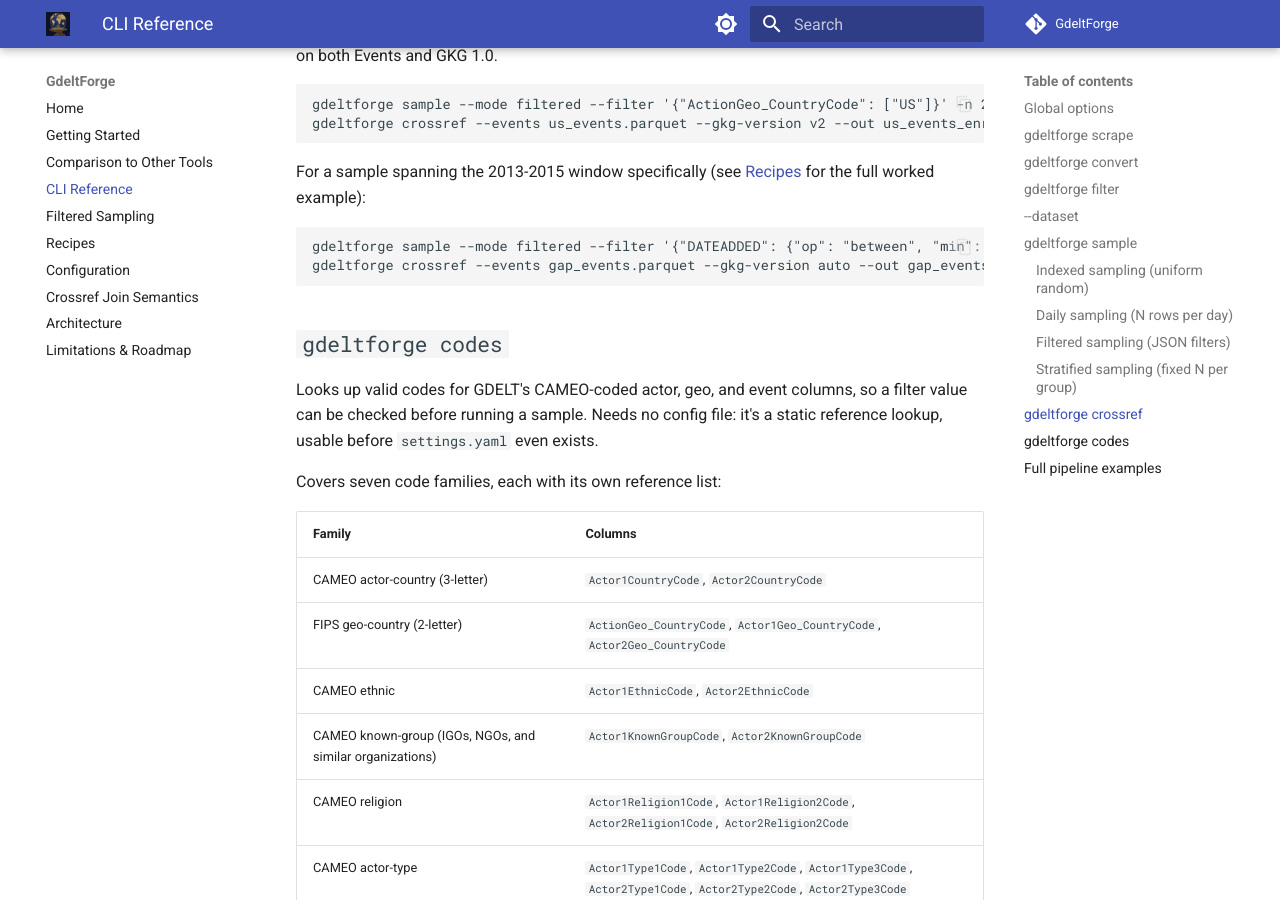
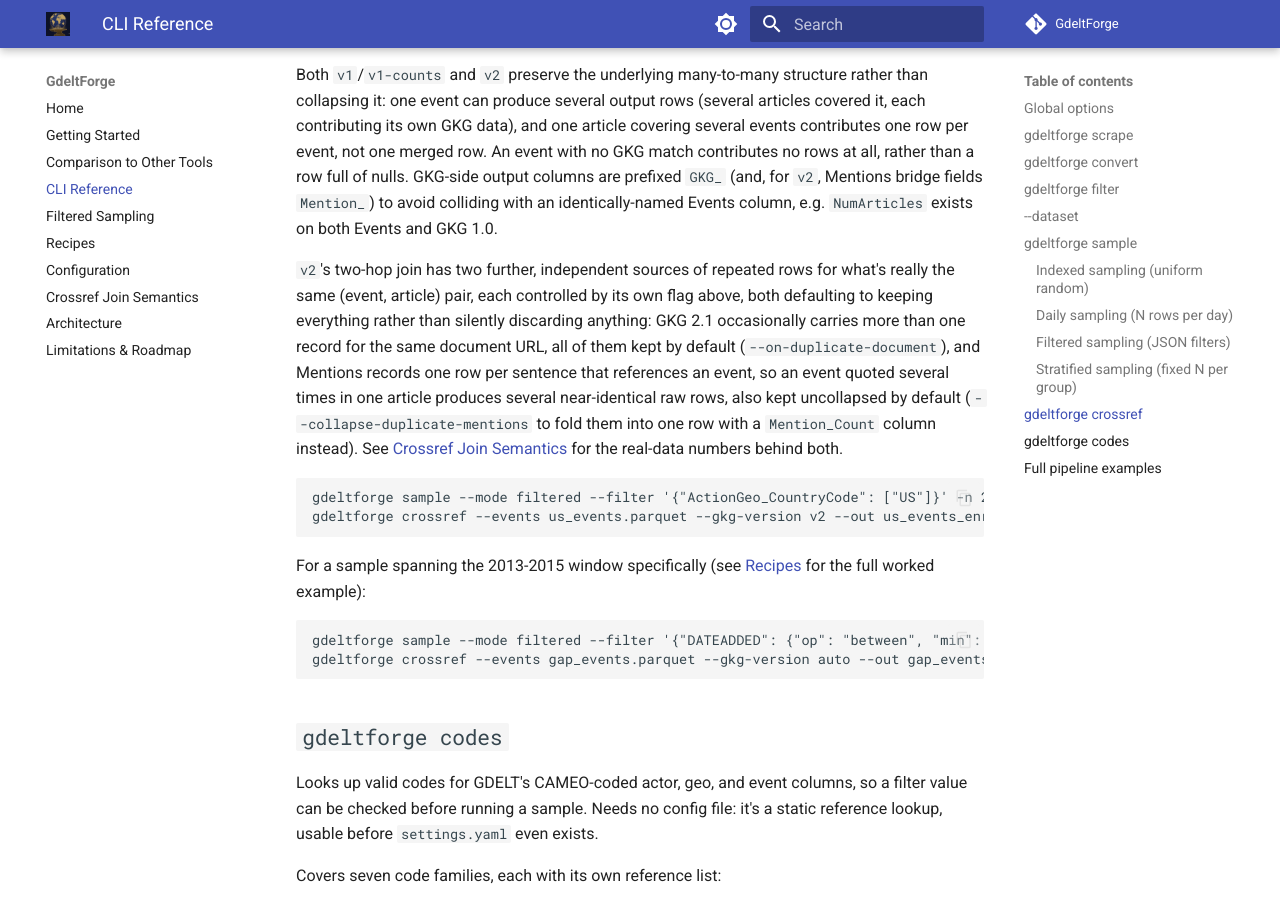
Before and after one commit to Vinicius-Teixeirac/GdeltForge, an MkDocs documentation site: the page built from docs/cli-reference.md, in a window 1280 px wide and 900 px high, scrolled down 7317 px. Built offline with MkDocs 1.6.1 and Material for MkDocs 9.7.7, drawn with Linux system fonts in a browser that asks for light colours; comment, search, counter and statistics services are not loaded; some of the changed text lies outside the part shown.

Commit message:
docs(cli-reference): document --on-duplicate-document and --collapse-duplicate-mentions
Both flags were added to the crossref subcommand's argparse setup but
never made it into cli-reference.md, so --help was ahead of the documented
flag table. The added rows and paragraph match the actual --help output
word for word.

Cross links to the new crossref-join-semantics.md page for the real-data
rationale behind each default.

````diff
--- a/docs/cli-reference.md
+++ b/docs/cli-reference.md
@@ -199,6 +199,8 @@
 | `--gkg-version {v1,v1-counts,v2,auto}` | Which GKG generation to join against (required, see below) |
 | `--source {filtered,converted}` | Which stage's GKG/Mentions output to read from (default: `filtered`) |
 | `--columns COL [COL ...]` | Restrict GKG-side output to these columns; the join key column is always included regardless. Not supported with `--gkg-version auto` |
+| `--on-duplicate-document {latest,earliest,all}` | When GKG 2.1 carries more than one record for the same article URL: keep all of them, one row per record (default), or narrow to just the most recent or the earliest record. Only affects `v2`/`auto` |
+| `--collapse-duplicate-mentions` | Collapse per-sentence duplicate mentions of the same event in the same article into one row with an explicit `Mention_Count` column, instead of keeping every raw Mentions row (the default). Only affects `v2`/`auto` |
 | `--out PATH` | Output parquet file (default `crossref.parquet`) |
 
 GKG's two format generations relate to Events differently, so `--gkg-version` picks a genuinely different join strategy, not just a different data source (see [Comparison](comparison.md) for why a direct Events<->GKG 2.1 join isn't possible):
@@ -208,6 +210,8 @@
 - **`auto`**: attempts every eligible event against both `v1` and `v2` instead of requiring one version for the whole sample, or picking exactly one per event. `DATEADDED` only decides eligibility (events before 2013-04-01 have no data in either generation and are skipped with a warning), not which single path is allowed to match: a Mentions row is timestamped by when it was created, not by its event's `DATEADDED`, so an event from the GKG 1.0 era can still have a real GKG 2.1 match created much later, and GKG 1.0 remains live today, so a recent event isn't guaranteed to be GKG-2.1-only either. This is the one to reach for when a sample spans both eras, e.g. a broad historical sample that includes the 2013-2015 window where only GKG 1.0 exists. Output carries a `CrossrefSource` column (`v1` or `v2`) marking which path produced each row; an event that genuinely matches both contributes one row per path, not a merged or arbitrarily-chosen row. The two schemas' GKG-side columns don't overlap at all (11 GKG 1.0 fields vs 27 GKG 2.1 fields, different names throughout) and aren't unified: a row carries `NaN` for whichever set its source path didn't produce.
 
 Both `v1`/`v1-counts` and `v2` preserve the underlying many-to-many structure rather than collapsing it: one event can produce several output rows (several articles covered it, each contributing its own GKG data), and one article covering several events contributes one row per event, not one merged row. An event with no GKG match contributes no rows at all, rather than a row full of nulls. GKG-side output columns are prefixed `GKG_` (and, for `v2`, Mentions bridge fields `Mention_`) to avoid colliding with an identically-named Events column, e.g. `NumArticles` exists on both Events and GKG 1.0.
+
+`v2`'s two-hop join has two further, independent sources of repeated rows for what's really the same (event, article) pair, each controlled by its own flag above, both defaulting to keeping everything rather than silently discarding anything: GKG 2.1 occasionally carries more than one record for the same document URL, all of them kept by default (`--on-duplicate-document`), and Mentions records one row per sentence that references an event, so an event quoted several times in one article produces several near-identical raw rows, also kept uncollapsed by default (`--collapse-duplicate-mentions` to fold them into one row with a `Mention_Count` column instead). See [Crossref Join Semantics](crossref-join-semantics.md) for the real-data numbers behind both.
 
 ```
 gdeltforge sample --mode filtered --filter '{"ActionGeo_CountryCode": ["US"]}' -n 2000 --out us_events.parquet
````
